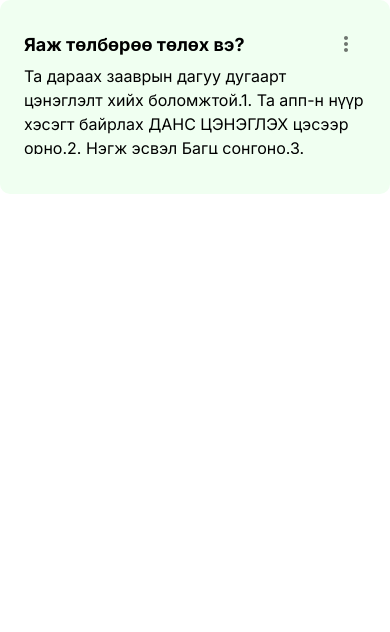
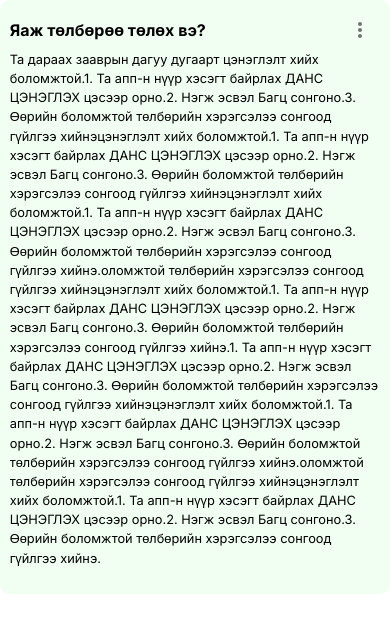
Before and after one commit to Rinn-Q/bot_builder, a Next.js app: page /components/answer in a window 390 px wide. Shown: the top 632 px of the page. Built offline with nearby package versions, Linux system fonts and the light colour scheme.

Commit message:
Added component responsiveness

```diff
--- a/app/components/answer/answer.css
+++ b/app/components/answer/answer.css
@@ -4,36 +4,66 @@
 }
 
 .caption_answer {
-    font-size: large;
+    font-size: 1.5rem;
 }
 
 .description_answer {
-    font-size: medium;
-    max-height: 150px;
-    overflow-y: scroll;
+    font-size: 1rem;
+    /* max-height: 50%; */
+    overflow-y: auto;
+    word-wrap: break-word;
+    overflow-wrap: break-word;
+    white-space: pre-wrap;
+    hyphens: auto;
 }
 
 @media (max-width: 768px) {
+    .caption_answer {
+        font-size: 1.2rem;
+    }
+
     .description_answer {
-        max-height: 90px;
+        font-size: 0.9rem;
+        max-height: 40%;
     }
 }
 
-/* ----------------- */
+@media (max-width: 480px) {
+    .caption_answer {
+        font-size: 1rem;
+    }
 
-.container-content {
-    background-color: #F0FFF1;
-    padding: 1.5rem;
-    display: flex;
-    flex-direction: column;
+    .description_answer {
+        font-size: 0.8rem;
+        max-height: 30%;
+    }
 }
+
 
 .upper_container {
     display: flex;
     justify-content: space-between;
     align-items: center;
+    flex-wrap: wrap;
+}
+
+.container-content {
+    background-color: #F0FFF1;
+    padding: 2.5%;
+    display: flex;
+    flex-direction: column;
+    width: 100%;
+    overflow: hidden;
+}
+
+.container-holder {
+    display: flex;
+    flex-direction: column;
+    height: 100%;
+    overflow: hidden;
 }
 
 .underside_container {
-    height: 100%;
+    flex: 1;
+    overflow-y: auto;
 }
```
